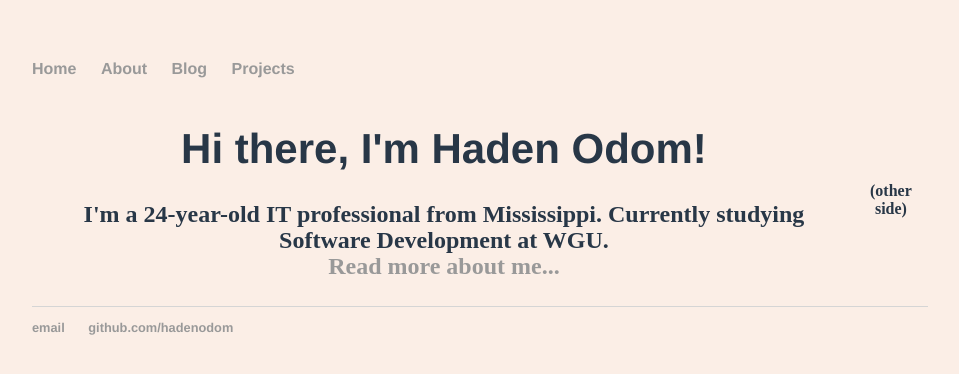
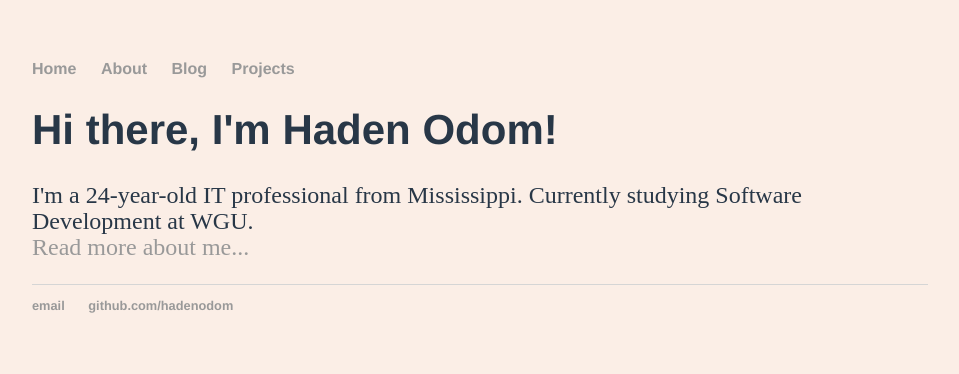
Before and after one commit to hadenodom/hadenodom.github.io, a Jekyll site: the page built from index.html, in a window 1280 px wide. Shown: the top 374 px of the page, without its empty margins (160-1119 px from the left). Built offline with Jekyll 4.4.1, drawn with Linux system fonts in a browser that asks for light colours.

Commit message:
Update index.html

```diff
--- a/index.html
+++ b/index.html
@@ -2,14 +2,8 @@
 layout: default
 title: Haden Odom
 ---
-<table style="width:100%">
-<tr> <th>
+
 <div class="blurb">
 	<h1>Hi there, I'm Haden Odom!</h1>
 	<p>I'm a 24-year-old IT professional from Mississippi.  Currently studying Software Development at WGU. <br />  <a href="/about">Read more about me... </a></p>
 </div><!-- /.blurb -->
-	</th>
-	<th>
-		(other side)
-</th></tr>
-</table>
```
